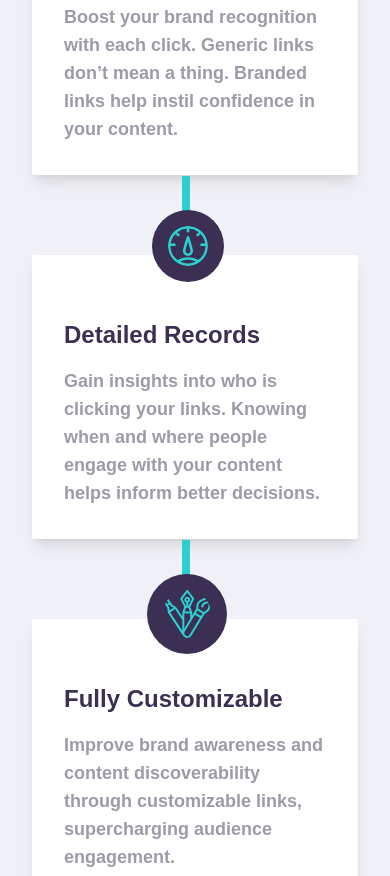
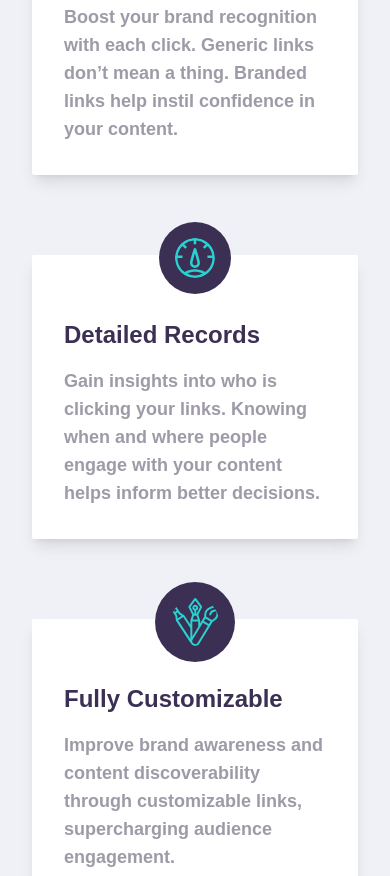
Before and after one commit to Kaushik612/url-shortener, a website: page index.html in a window 390 px wide. Shown: the part 1865-2741 px from the top of the page. Drawn offline with Linux system fonts and the light colour scheme; files whose address does not match are found by name.

Commit message:
CSS changes for mobile devices

```diff
--- a/index.html
+++ b/index.html
@@ -72,7 +72,7 @@
   <!--Functional section-->
   <section id="functional" class="mt-32 mx-auto scroll-mt-20 p-6">
     <div class="flex flex-col sm:flex-row rounded-lg justify-center sm:justify-between items-center
-     bg-primary-dark-violet bg-[url('./images/bg-shorten-mobile.svg')] sm:bg-[url('./images/bg-shorten-desktop.svg')] bg-no-repeat p-8
+     bg-primary-dark-violet bg-[url('../images/bg-shorten-mobile.svg')] sm:bg-[url('../images/bg-shorten-desktop.svg')] bg-no-repeat p-8
     bg-cover  sm:w-full gap-y-4">
         <div class="flex justify-center items-center sm:w-3/4 sm:mx-4 w-full">
             <input type="text" placeholder="Shorten a link here..." class="rounded-lg outline-none w-full p-3 text-lg"/>
@@ -117,7 +117,7 @@
 </main>
   <!--Boost section-->
   <section class="mt-32">
-    <div class="flex flex-col justify-center items-center bg-primary-dark-violet bg-[url('./images/bg-boost-mobile.svg')] sm:bg-[url('./images/bg-boost-desktop.svg')] bg-no-repeat p-8
+    <div class="flex flex-col justify-center items-center bg-primary-dark-violet bg-[url('../images/bg-boost-mobile.svg')] sm:bg-[url('../images/bg-boost-desktop.svg')] bg-no-repeat p-8
     mx-auto bg-cover">
         <p class="text-white text-3xl sm:text-4xl font-bold">Boost your links today</p>
         <button class="text-white bg-primary-cyan rounded-full w-full lg:w-[30%] text-lg font-bold p-4 mt-8 ease-out duration-300 hover:text-gray-600 hover:bg-cyan-200">Get Started</button>
--- a/package.json
+++ b/package.json
@@ -1,5 +1,5 @@
 {
-  "devDependencies": {
+  "dependencies": {
     "tailwindcss": "^3.2.4"
   },
   "scripts": {
--- a/styles/styles.css
+++ b/styles/styles.css
@@ -72,13 +72,14 @@
       left: 150px;
     }
 
-    .card:nth-child(1) > img,   .card:nth-child(2) > img{
-    left: 120px;
+    .card > img{
+      top: 1%;
+      left: 50%;
+      transform: translate(-50%, -50%);
     }
 
-
-    .card:nth-child(3) > img{
-      left: 115px;
-      }
+    .card:not(:last-child)::after {
+      display: none;
+    }
 
   }
```
Also changed, not shown: styles/tailwind.css.
